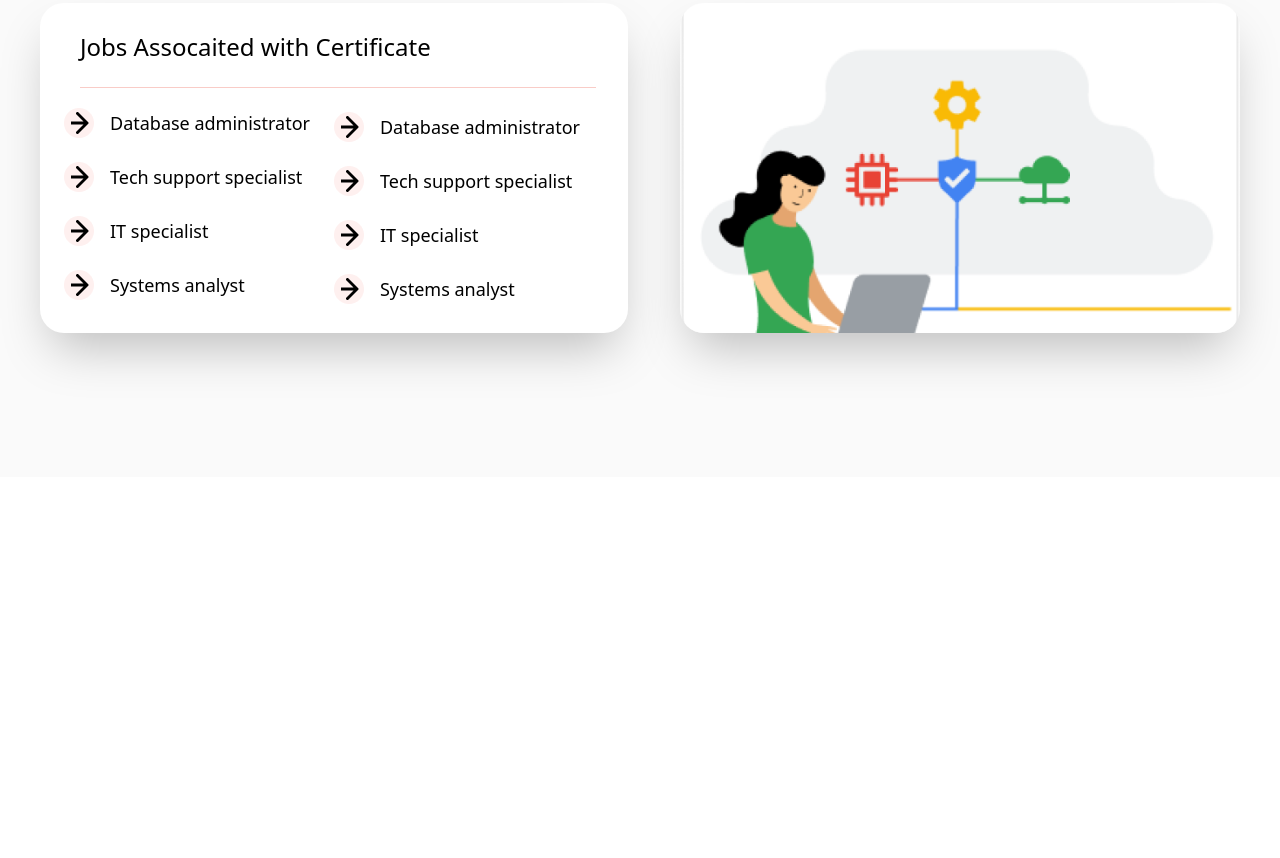
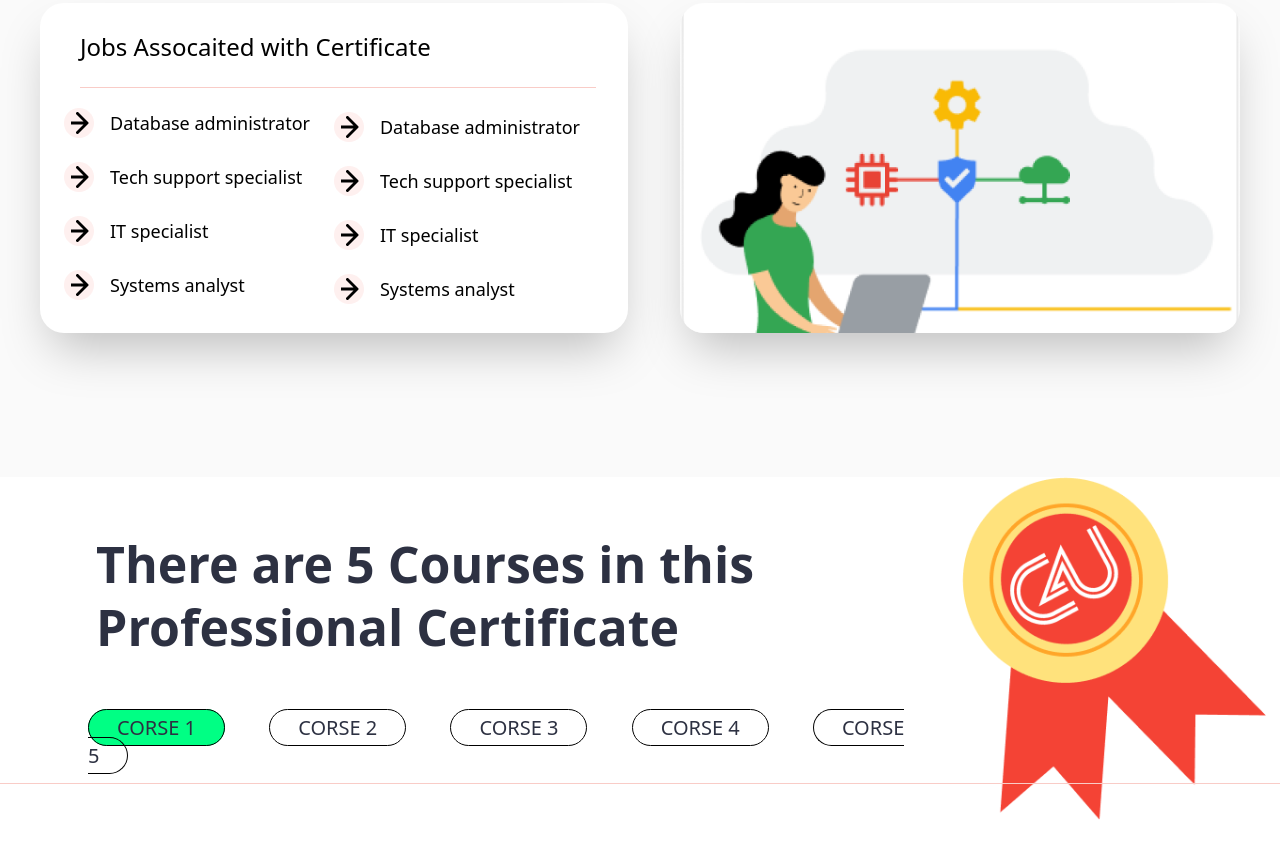
Before and after one commit to dipu59/Tailwind-CSS-Assignment, a website built with Vite: page index.html in a window 1280 px wide. Shown: the part 1735-2593 px from the top of the page. Before the commit the page ends 2212 px from the top, so only its background shows below. Built offline with nearby package versions, Linux system fonts and the light colour scheme.

Commit message:
5 corce include

```diff
--- a/index.html
+++ b/index.html
@@ -239,10 +239,31 @@
 </section>
 
 
+<!-- corce introduction part start -->
+ <section class=" "><!--main section-->
 
+<div class="md:flex md:justify-between mb-3"><!--main div-->
 
+<div class="md:mt-10 md:ml-20">
+    <h1 class="font-medium md:font-bold text-[30px] md:text-[50px] leading-tight text-[#2D3142] ml-4 mt-4">There are 5 Courses in this <br> Professional Certificate
+    <img src="images/Group 238902.png" class="size-6/12 m-auto md:hidden" alt="">
+    </h1>
 
+    <div class="md:mt-14 ml-2 mt-5">
+        <span class="corce bg-[#00FF84]">Corse 1</span>
+        <span class="corce">Corse 2</span>
+        <span class="corce">Corse 3</span>
+        <span class="corce">Corse 4</span>
+        <span class="corce">Corse 5</span>
+    </div>
+</div>
 
+<div class="md:-mt-7 ">
+    <img src="images/Group 238902.png" class="hidden md:flex">
+</div>
+</div><!--main div-->
+ </section><!--main section-->
+<div class="md:flex -top-20 relative  border-b hidden border-[#F9CCC7] "></div>
 
 
 
--- a/main.css
+++ b/main.css
@@ -6,4 +6,7 @@
 .button{
 @apply border border-[#F44335] py-1 px-1 rounded-full md:px-3 md:text-lg mx-1 my-2 md:my-2 text-[#181818] hover:bg-green-200 hover:border-pink-300 hover:scale-105 duration-300 transition-all;
 }
+.corce{
+    @apply uppercase border border-black px-3 py-1 text-xs rounded-full text-[#2D3142] mr-1 md:text-xl md:mr-10 md:px-7 md:font-medium cursor-pointer hover:bg-pink-200 transition-all duration-200 hover:border-pink-200;
 }
+}
```
Also changed, not shown: images/Group 238902.png (added).
